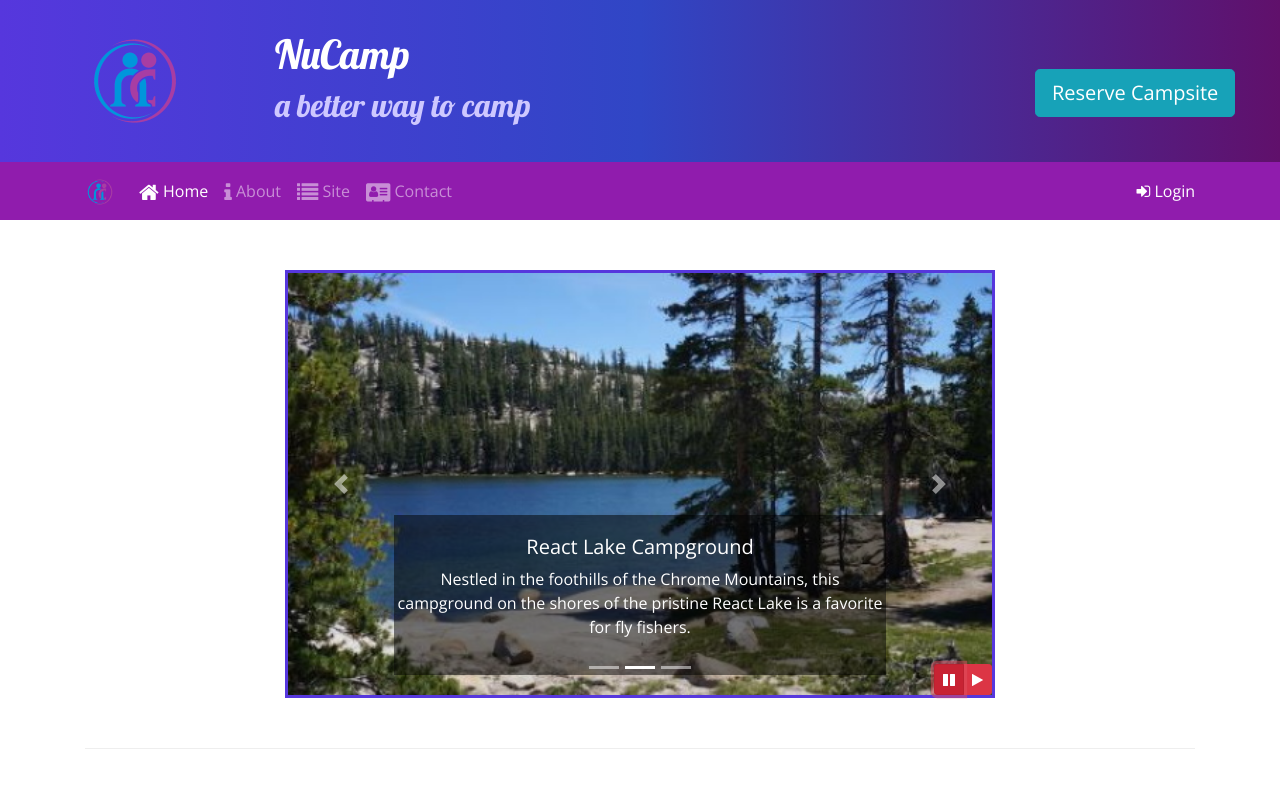
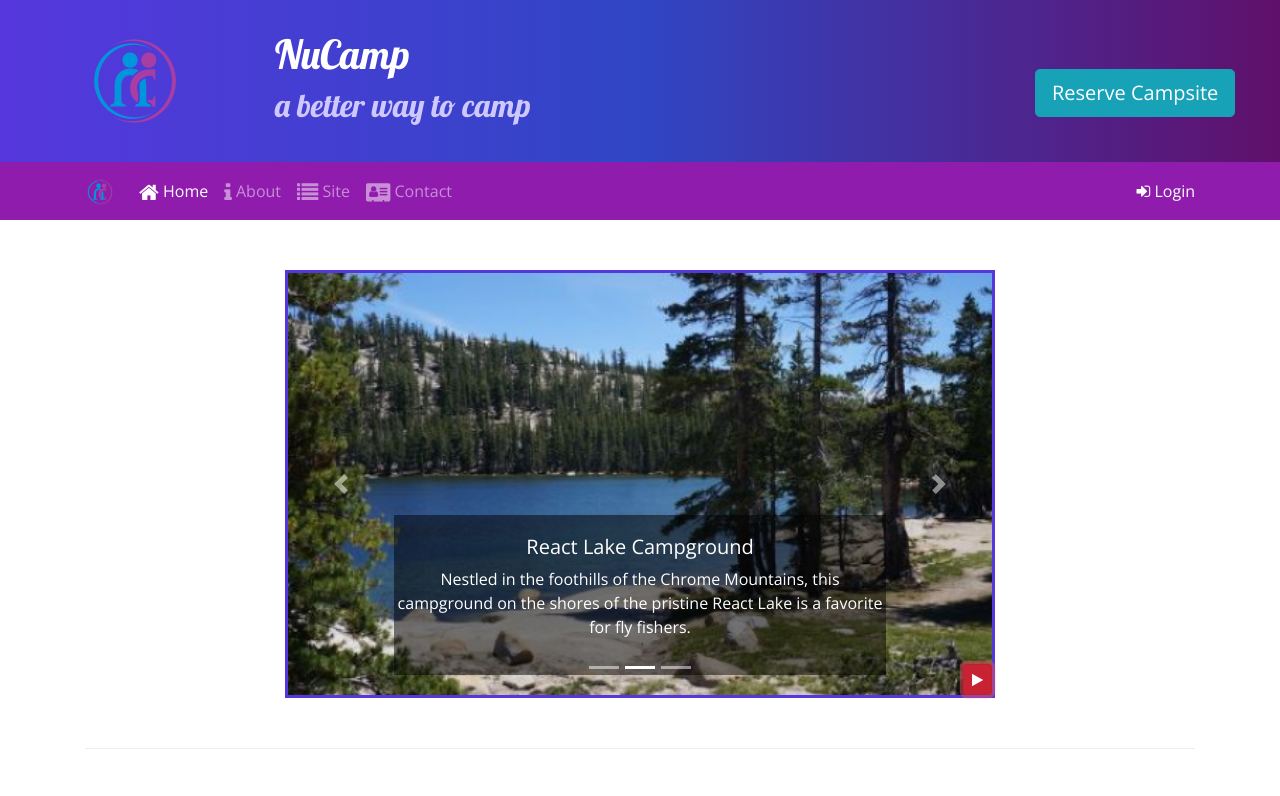
Before and after one commit to gaoyanyan666/bootstrap_setup_project, a website: page index.html in a window 1280 px wide. Both pictures are taken after a click on the button 949 px from the left and 679 px from the top of the page. Shown: the top 796 px of the page. Drawn offline with nearby package versions, Linux system fonts and the light colour scheme.

Commit message:
Bootstrap and jQuery Part 2

```diff
--- a/index.html
+++ b/index.html
@@ -205,15 +205,16 @@
                         <span class="sr-only">Next</span>
                     </a>
 
-                    <!--Add & Style Button Controls -->
+                    <!--Add & Style Button Controls
                     <div class="btn-group" id="carouselButton">
-                        <button class="btn btn-danger btn-sm" id="carouselPause">
+                    <button class="btn btn-danger btn-sm" id="carouselPlay">
+                            <i class="fa fa-play"></i>
+                        </button> -->
+                    <button class="btn btn-danger btn-sm" id="carouselButton">
                             <i class="fa fa-pause"></i>
                         </button>
-                        <button class="btn btn-danger btn-sm" id="carouselPlay">
-                            <i class="fa fa-play"></i>
-                        </button>
                 </div>
+
             </div>
         </div>
     </div>
@@ -299,14 +300,18 @@
     <script>
         $(function() {
             $(".carousel").carousel({
-                interval: 2000,
-                pause: "false"
+                interval: 2000
             });
-            $("#carouselPause").click(function() {
+            $("#carouselButton").click(function() {
+                if ($("#carouselButton").children("i").hasClass("fa-pause")) {
                     $(".carousel").carousel("pause");
-            });
-            $("#carouselPlay").click(function() {
+                    $("#carouselButton").children("i").removeClass("fa-pause");
+                    $("#carouselButton").children("i").addClass("fa-play");
+                } else {
                     $(".carousel").carousel("cycle");
+                    $("#carouselButton").children("i").removeClass("fa-play");
+                    $("#carouselButton").children("i").addClass("fa-pause");
+                }
             });
         });
     </script>
```
Lines whose indentation alone changed are shown as unchanged.
